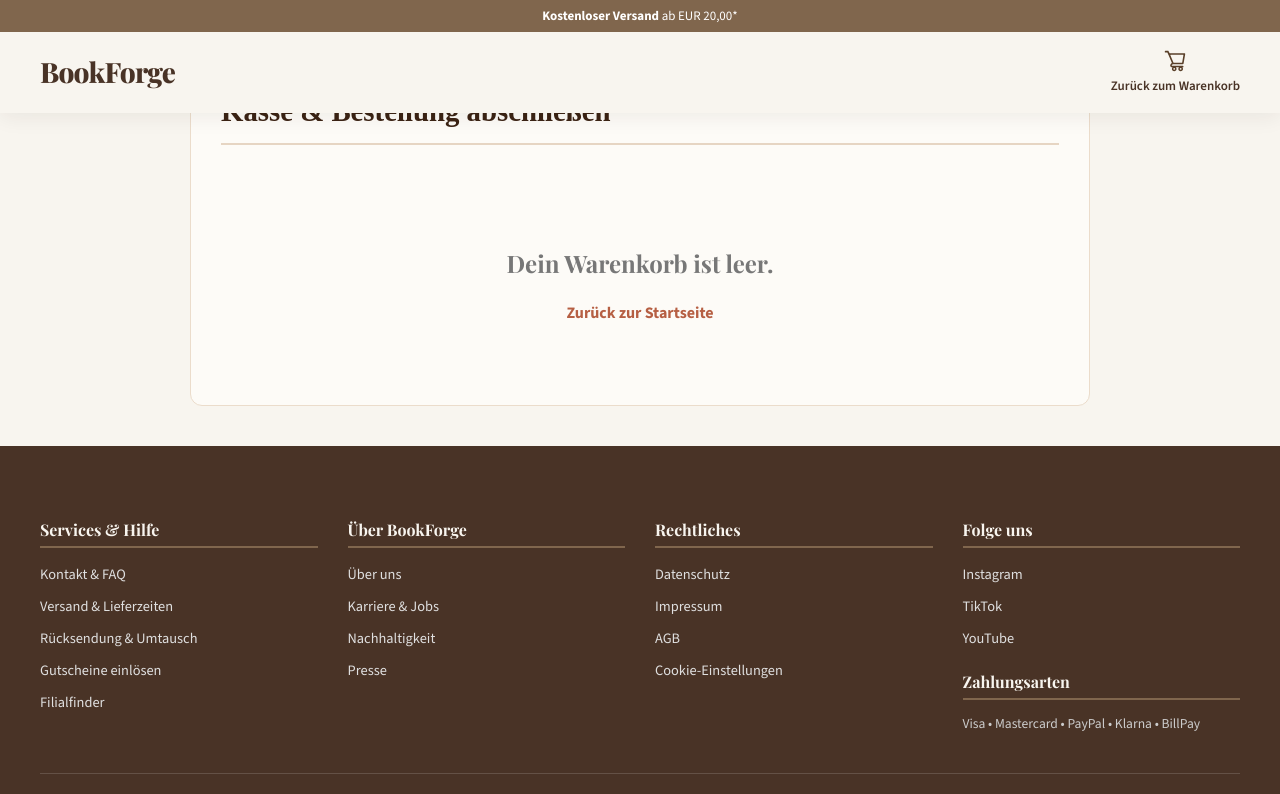
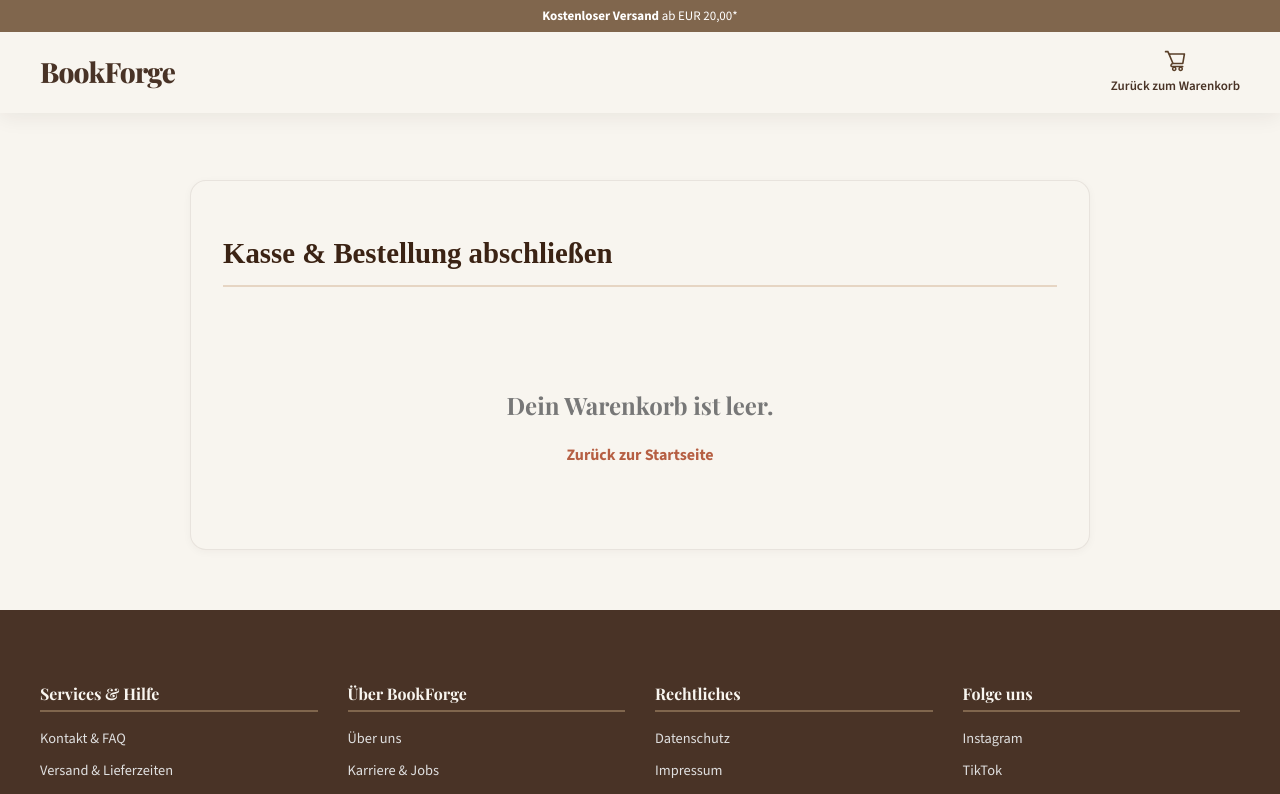
Before and after one commit to Damien159/BookForge, a React (Vite) app: page /checkout in a window 1280 px wide. Shown: the top 794 px of the page. Built offline with nearby package versions, Linux system fonts and the light colour scheme.

Commit message:
style: improve cart and checkout components

```diff
--- a/src/styles/main.css
+++ b/src/styles/main.css
@@ -1146,17 +1146,24 @@ footer .copyright {
   min-width: 0;
 }
 
+
 .cart-item {
   display: flex;
   align-items: center;
   justify-content: space-between;
-  gap: 16px;
-  padding: 18px 20px;
+  gap: 20px;
+  padding: 22px;
   border: 1px solid var(--border-light);
   border-radius: var(--radius-md);
   background-color: var(--surface);
   box-shadow: var(--shadow-sm);
-}
+  transition: box-shadow var(--transition-fast);
+}
+
+.cart-item:hover {
+  box-shadow: var(--shadow-md);
+}
+
 
 .cart-item-info {
   display: flex;
@@ -1235,16 +1242,18 @@ footer .copyright {
    22. WARENKORB: ZUSAMMENFASSUNG
    ========================================================= */
 
+
 .cart-summary {
   flex: 0 0 320px;
   width: 320px;
   min-width: 0;
-  padding: 24px;
+  padding: 26px;
   border: 1px solid var(--border-light);
-  border-radius: var(--radius-md);
+  border-radius: var(--radius-lg);
   background-color: var(--surface);
   box-shadow: var(--shadow-md);
 }
+
 
 .cart-summary h3 {
   margin: 0 0 20px;
@@ -2148,14 +2157,18 @@ footer .copyright {
   background-color: #f3eae1;
 }
 /*checkout  page*/
+
 .checkout-page-container {
+  width: 100%;
   max-width: 900px;
-  margin: 40px auto;
-  padding: 30px;
-  background: #fdfbf7;
-  border: 1px solid #ebdccb;
-  border-radius: 12px;
-}
+  margin: 180px auto 60px;
+  padding: 32px;
+  border: 1px solid var(--border-light);
+  border-radius: var(--radius-lg);
+  background-color: var(--background);
+  box-shadow: var(--shadow-sm);
+}
+
 
 .checkout-title {
   font-family: serif;
```
